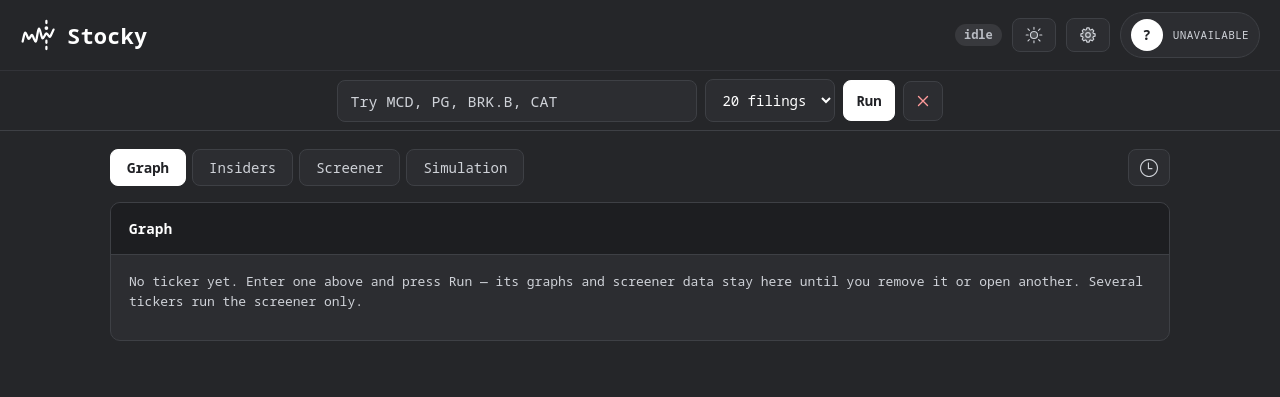
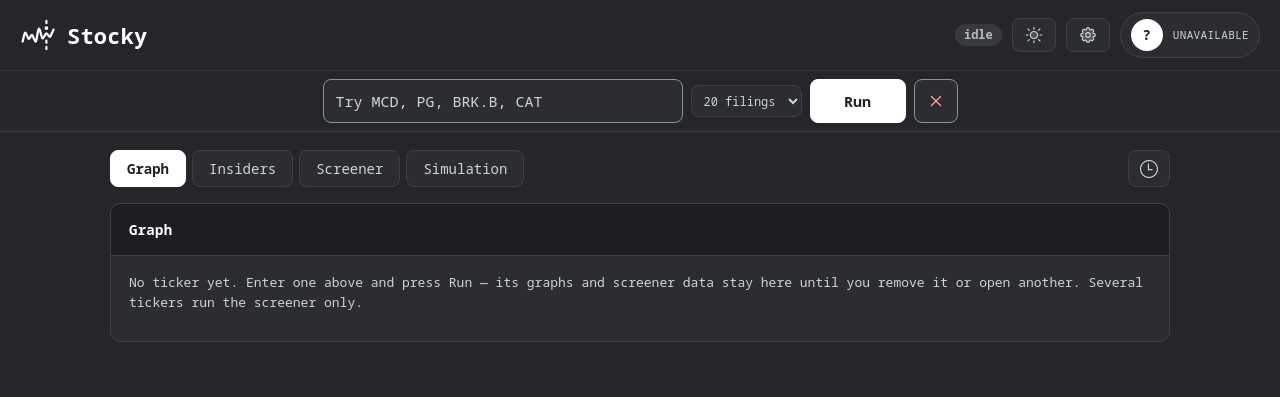
Before and after one commit to jorgecanut/10kanalyzer, a Python web app: template templates/index.html in a window 1280 px wide. Shown: the top 397 px of the page. Run offline with Jinja, Linux system fonts and the light colour scheme; the template is opened without the code that fills it, so the values that code supplies are empty.

Commit message:
ui: bigger Run/Screen, quieter filings select, lighter borders on main controls
Co-Authored-By: Claude Opus 5.5 <noreply@anthropic.com>

```diff
--- a/templates/index.html
+++ b/templates/index.html
@@ -29,6 +29,7 @@
     --surface-2:#333438;
     --bar:#1d1e21;
     --line:#3e4045;
+    --line-strong:#8d919a;   /* borders of the main controls */
     --line-soft:#323338;
     --muted:#cfd2d8;          /* light grey: secondary but still easy to read */
     --text:#ffffff;
@@ -49,6 +50,7 @@
     --surface-2:#ffffff;
     --bar:#e9eaed;
     --line:#d7d9de;
+    --line-strong:#8d919a;
     --line-soft:#e7e8ec;
     --muted:#646770;
     --text:#1b1c1f;
@@ -108,7 +110,13 @@
   .toolbar-inner { max-width:1100px; margin:0 auto; display:flex; gap:8px; flex-wrap:wrap;
                    align-items:center; justify-content:center; }
   .head-actions .status { font-size:13px; }
-  #ticker { flex:0 1 360px; width:360px; min-width:240px; }
+  #ticker { flex:0 1 360px; width:360px; min-width:240px; height:44px; border-color:var(--line-strong); }
+  /* The filings count is secondary: smaller and quieter, label kept. */
+  #filings { height:32px; padding:4px 8px; font-size:12px; color:var(--muted); }
+  #run-btn { height:44px; min-width:96px; padding:0 22px; font-size:15px; }
+  #cancel-btn { width:44px; height:44px; border-color:var(--line-strong); }
+  #ticker:focus { border-color:var(--accent); }
+  #cancel-btn:hover { border-color:var(--badge-error-fg); }
 
   main { max-width:1100px; margin:0 auto; padding:18px 20px 40px; }
   .tabs { display:flex; gap:6px; margin-bottom:16px; }
```
